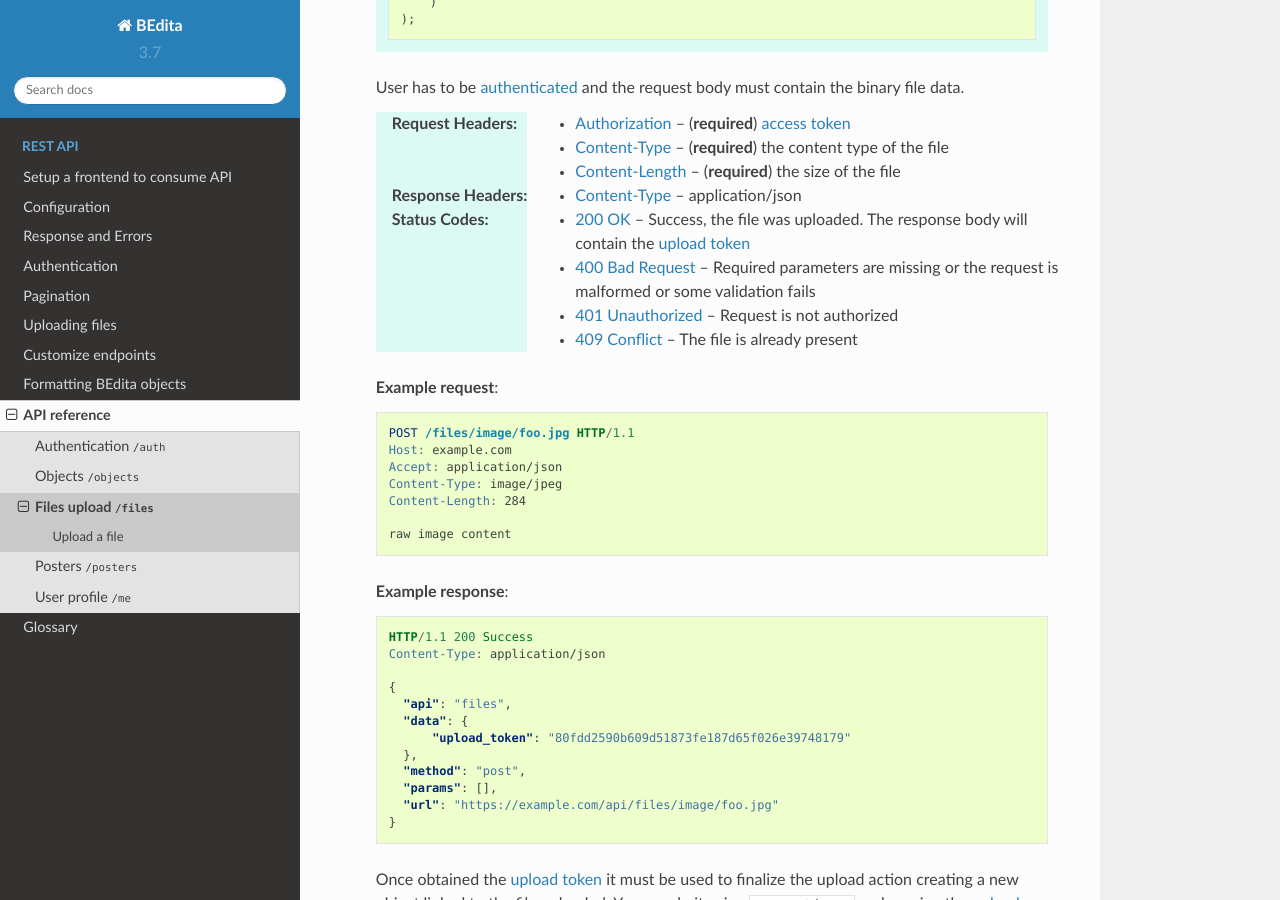
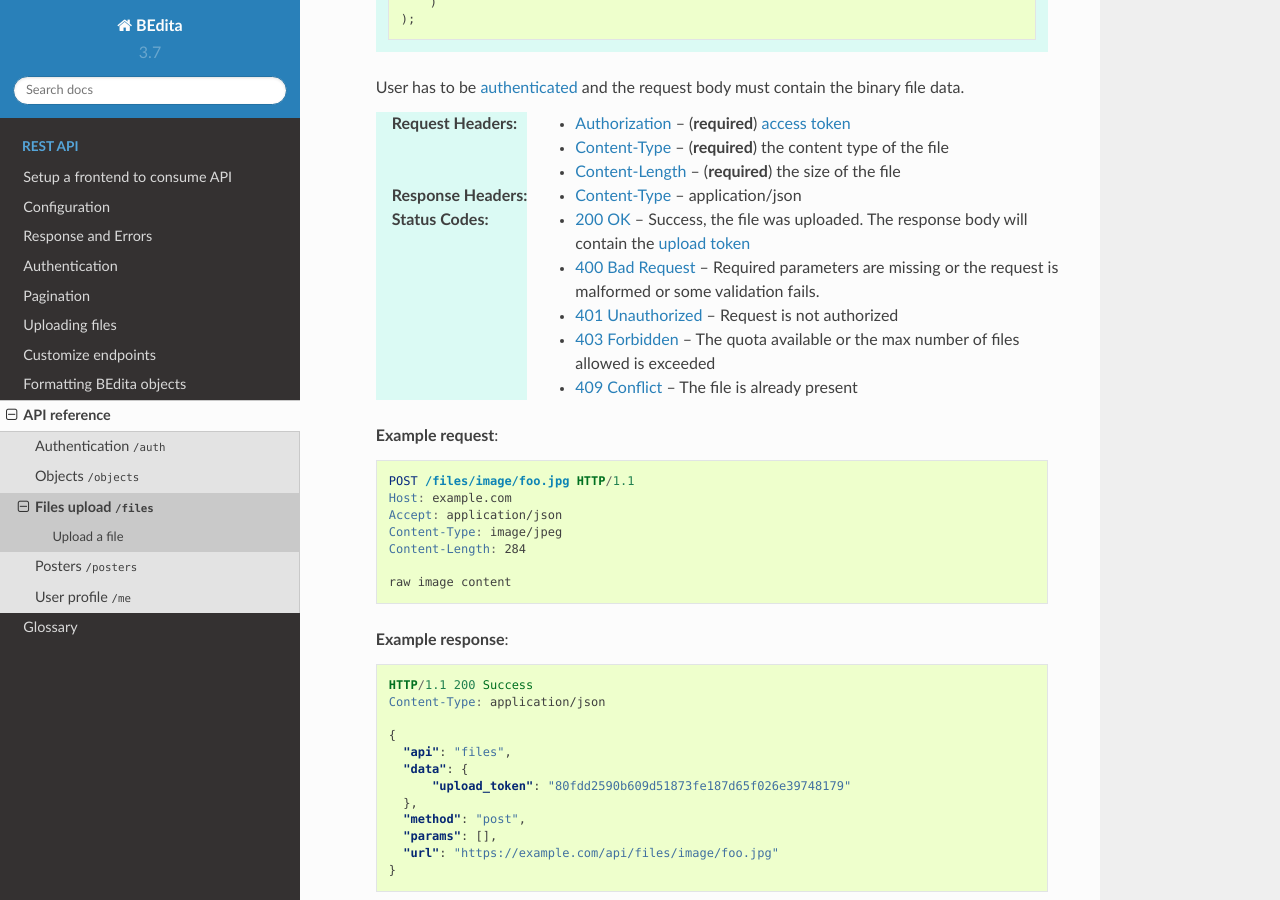
Before and after one commit to bedita/docs, a Sphinx documentation site: the page built from source/endpoints/files.rst, in a window 1280 px wide and 900 px high, scrolled down 809 px. Built offline with Sphinx 7.4.7 and the Read the Docs theme 2.0.0, drawn with Linux system fonts in a browser that asks for light colours.

```diff
--- a/source/endpoints/files.rst
+++ b/source/endpoints/files.rst
@@ -34,8 +34,9 @@ Upload a file
 
     :resheader Content-Type: application/json
     :status 200: Success, the file was uploaded. The response body will contain the :term:`upload token`
-    :status 400: Required parameters are missing or the request is malformed or some validation fails
+    :status 400: Required parameters are missing or the request is malformed or some validation fails.
     :status 401: Request is not authorized
+    :status 403: The quota available or the max number of files allowed is exceeded
     :status 409: The file is already present
 
     **Example request**:
```
Also changed, not shown: source/uploading_files.rst (+26 -0 lines).
